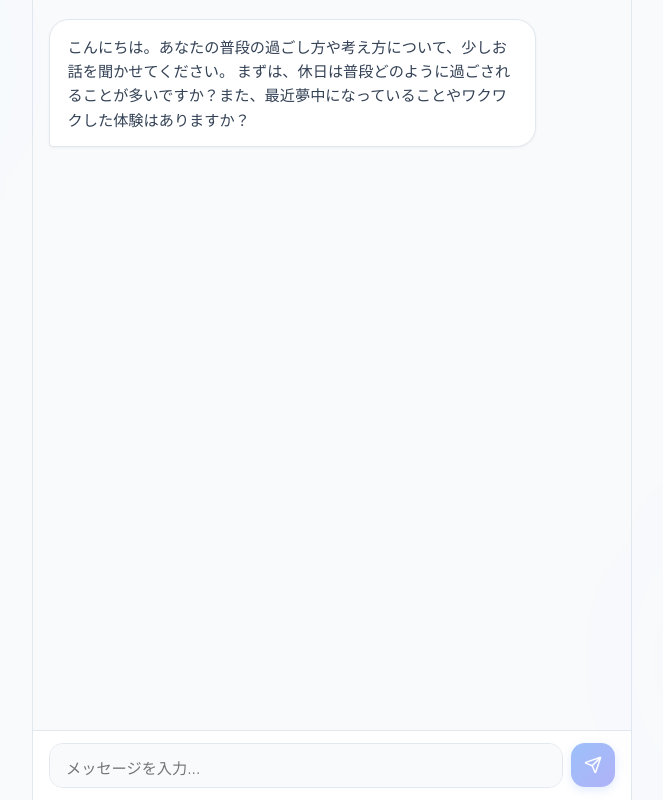
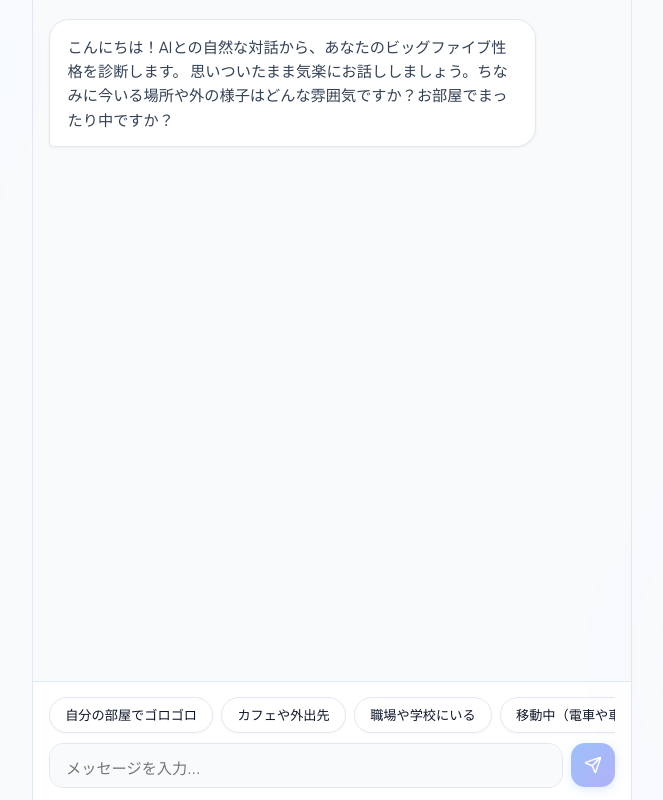
Before and after one commit to eiri-111/LLM5, a React (Vite) app: page / in a window 1280 px wide. Shown: the whole page, without its empty margins (308-971 px from the left). Built offline with nearby package versions, Linux system fonts and the light colour scheme.

Commit message:
feat: 初回の質問をランダムな日常状況（時間帯・気分・天気や場所・今日のこと）に変更し、ワンタップ返信用チップを追加

```diff
--- a/src/components/ChatMode.tsx
+++ b/src/components/ChatMode.tsx
@@ -7,9 +7,33 @@ interface ChatModeProps {
   showToast: (msg: string) => void;
 }
 
-const INITIAL_GREETING =
-  "こんにちは。あなたの普段の過ごし方や考え方について、少しお話を聞かせてください。\n\n" +
-  "まずは、休日は普段どのように過ごされることが多いですか？また、最近夢中になっていることやワクワクした体験はありますか？";
+interface GreetingPreset {
+  text: string;
+  chips: string[];
+}
+
+const GREETING_PRESETS: GreetingPreset[] = [
+  {
+    // 時間・シチュエーション
+    text: "こんにちは！簡単な会話から、あなたの本当の性格や強みを分析していきますね。\n\nテストではないので、リラックスしてお話ししましょう。ちなみに、今日はいまどんなシチュエーションで開いてくれていますか？",
+    chips: ["家でのんびり休憩中", "お仕事・勉強中", "寝る前のリラックス", "移動中・外出先"]
+  },
+  {
+    // 今の気分・状態
+    text: "こんにちは！何気ないおしゃべりを通して、あなたの隠れた個性や心理傾向を紐解いていきます。\n\nまずは肩の力を抜いて……今日一日を振り返ってみて、今の気分や体調はどんな感じですか？",
+    chips: ["のんびり落ち着いてる", "ちょっとお疲れ気味", "充実して元気！", "まったりぼんやり"]
+  },
+  {
+    // 天気・場所・環境
+    text: "こんにちは！AIとの自然な対話から、あなたのビッグファイブ性格を診断します。\n\n思いついたまま気楽にお話ししましょう。ちなみに今いる場所や外の様子はどんな雰囲気ですか？お部屋でまったり中ですか？",
+    chips: ["自分の部屋でゴロゴロ", "カフェや外出先", "職場や学校にいる", "移動中（電車や車など）"]
+  },
+  {
+    // 今日の出来事・リフレッシュ
+    text: "こんにちは！今日あなたとお話しできるのを楽しみに待っていました。\n\n形式張った質問はないので、友達とLINEする感覚でお答えくださいね。今日を振り返ってみて、何かホッとした瞬間や、印象に残っている出来事はありましたか？",
+    chips: ["いつも通りの穏やかな一日", "結構バタバタ忙しかった", "美味しいご飯を食べた！", "これからゆっくり過ごす予定"]
+  }
+];
 
 function sanitizeMessage(text: string): string {
   if (!text) return '';
@@ -22,9 +46,15 @@ function sanitizeMessage(text: string): string {
 }
 
 export const ChatMode: React.FC<ChatModeProps> = ({ onAnalysisComplete, showToast }) => {
-  const [messages, setMessages] = useState<ChatMessage[]>([
-    { role: 'assistant', content: INITIAL_GREETING }
+  const [initialPreset] = useState<GreetingPreset>(() => {
+    const idx = Math.floor(Math.random() * GREETING_PRESETS.length);
+    return GREETING_PRESETS[idx];
+  });
+
+  const [messages, setMessages] = useState<ChatMessage[]>(() => [
+    { role: 'assistant', content: initialPreset.text }
   ]);
+  const [activeChips, setActiveChips] = useState<string[]>(() => initialPreset.chips);
   const [inputText, setInputText] = useState('');
   const [isLoading, setIsLoading] = useState(false);
   const [isAnalyzing, setIsAnalyzing] = useState(false);
@@ -37,13 +67,13 @@ export const ChatMode: React.FC<ChatModeProps> = ({ onAnalysisComplete, showToas
     if (scrollRef.current) {
       scrollRef.current.scrollTop = scrollRef.current.scrollHeight;
     }
-  }, [messages, isLoading]);
+  }, [messages, isLoading, activeChips]);
 
-  const handleSend = async (e?: React.FormEvent) => {
-    if (e) e.preventDefault();
-    const text = inputText.trim();
+  const sendMessage = async (textToSend: string) => {
+    const text = textToSend.trim();
     if (!text || isLoading) return;
 
+    setActiveChips([]);
     const newMessages: ChatMessage[] = [...messages, { role: 'user', content: text }];
     setMessages(newMessages);
     setInputText('');
@@ -76,6 +106,11 @@ export const ChatMode: React.FC<ChatModeProps> = ({ onAnalysisComplete, showToas
     } finally {
       setIsLoading(false);
     }
+  };
+
+  const handleSend = (e?: React.FormEvent) => {
+    if (e) e.preventDefault();
+    sendMessage(inputText);
   };
 
   const handleKeyDown = (e: React.KeyboardEvent<HTMLTextAreaElement>) => {
@@ -128,6 +163,20 @@ export const ChatMode: React.FC<ChatModeProps> = ({ onAnalysisComplete, showToas
       </div>
 
       <div className="chat-input-bar">
+        {activeChips.length > 0 && !isLoading && (
+          <div className="quick-chips-container">
+            {activeChips.map((chip, idx) => (
+              <button
+                key={idx}
+                type="button"
+                className="quick-chip"
+                onClick={() => sendMessage(chip)}
+              >
+                {chip}
+              </button>
+            ))}
+          </div>
+        )}
         {isReady && (
           <button
             onClick={handleAnalyze}
--- a/src/index.css
+++ b/src/index.css
@@ -247,6 +247,44 @@ body {
 @keyframes pulseLightButton {
   from { box-shadow: 0 0 10px rgba(59, 130, 246, 0.3); }
   to { box-shadow: 0 0 20px rgba(99, 102, 241, 0.6); }
+}
+
+/* Quick Suggestion Chips */
+.quick-chips-container {
+  display: flex;
+  gap: 0.5rem;
+  overflow-x: auto;
+  padding: 0.2rem 0 0.65rem 0;
+  scrollbar-width: none;
+  -webkit-overflow-scrolling: touch;
+}
+
+.quick-chips-container::-webkit-scrollbar {
+  display: none;
+}
+
+.quick-chip {
+  flex-shrink: 0;
+  background: #ffffff;
+  border: 1px solid var(--border-light);
+  border-radius: 9999px;
+  padding: 0.45rem 0.95rem;
+  font-size: 0.825rem;
+  font-weight: 500;
+  color: var(--text-main);
+  cursor: pointer;
+  transition: all 0.15s ease;
+  box-shadow: 0 1px 3px rgba(0, 0, 0, 0.04);
+}
+
+.quick-chip:hover {
+  border-color: var(--accent-blue);
+  color: var(--accent-blue);
+  background: #f0f7ff;
+}
+
+.quick-chip:active {
+  transform: scale(0.96);
 }
 
 /* Results View (Clean White Theme) */
```
